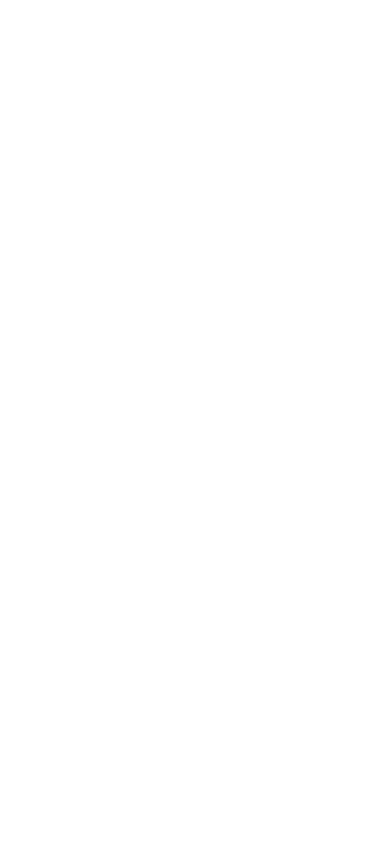
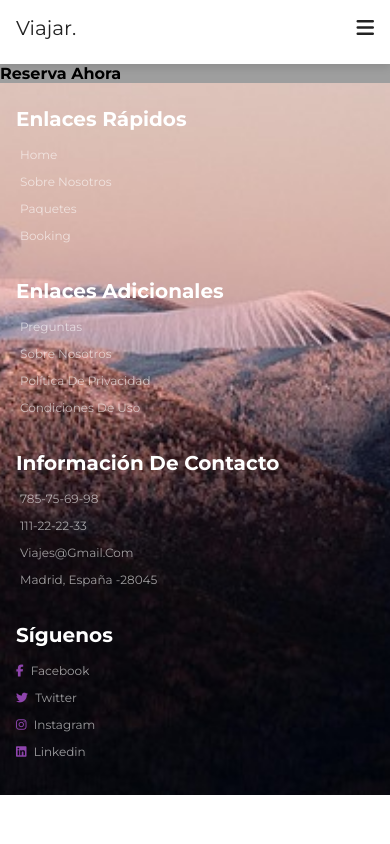
Before and after one commit to almudenadomenech/PROYECTO_PAGINAWEB, a PHP site: page /booking.php in a window 390 px wide. Before the commit the page is empty. Run offline with PHP 8.4, Linux system fonts and the light colour scheme; grey boxes are pictures that could not be loaded.

Commit message:
creados html

```diff
--- a/booking.php
+++ b/booking.php
@@ -0,0 +1,89 @@
+<!DOCTYPE html>
+<html lang="en">
+<head>
+    <meta charset="UTF-8">
+    <meta name="viewport" content="width=device-width, initial-scale=1.0">
+    <title>About</title>
+
+    <!-- swiper css link -->
+    <link
+  rel="stylesheet"
+  href="https://cdn.jsdelivr.net/npm/swiper@11/swiper-bundle.min.css"
+/>
+
+     <!-- font awesone cdn link  -->
+     <link rel="stylesheet" href="https://cdnjs.cloudflare.com/ajax/libs/font-awesome/6.7.2/css/all.min.css" integrity="sha512-Evv84Mr4kqVGRNSgIGL/F/aIDqQb7xQ2vcrdIwxfjThSH8CSR7PBEakCr51Ck+w+/U6swU2Im1vVX0SVk9ABhg==" crossorigin="anonymous" referrerpolicy="no-referrer" />
+     <link rel="stylesheet" href="css/style.css">
+</head>
+<body>
+
+<section class="header">
+
+    <a href="home.php" class= "logo"> viajar.</a>
+
+    <nav class="navbar">
+        <a href="home.php">Home</a>
+        <a href="acercaDe.php">Acerca de</a>
+        <a href="paquetes.php">Paquetes</a>
+        <a href="booking.php">Booking</a>
+    </nav>
+    <div id="menu-btn" class="fas fa-bars"></div>
+
+</section>
+
+<div class="heading" style="background:url(images/header-3.png) no-repeat" >
+    <h1>Reserva ahora</h1>
+</div>
+
+
+
+
+
+  <!-- seccion footer   -->
+<section class="footer">
+
+    <div class="box-container">
+
+        <div class="box">
+            <h3>Enlaces rápidos</h3>
+        <a href="home.php"> <i class="i.fas.fa-angle-right"></i>  Home</a>
+        <a href="acercaDe.php"> <i class="i.fas.fa-angle-right"></i>Sobre nosotros</a>
+        <a href="paquetes.php"><i class="i.fas.fa-angle-right"></i>Paquetes</a>
+        <a href="booking.php"><i class="i.fas.fa-angle-right"></i>Booking</a>
+        </div>
+
+        <div class="box">
+            <h3> Enlaces adicionales</h3>
+        <a href="#"> <i class="i.fas.fa-angle-right"></i>Preguntas</a>
+        <a href="#"> <i class="i.fas.fa-angle-right"></i>Sobre nosotros</a>
+        <a href="#"> <i class="i.fas.fa-angle-right"></i>Política de privacidad</a>
+        <a href="#"> <i class="i.fas.fa-angle-right"></i>Condiciones de uso</a>
+        </div>
+
+        <div class="box">
+            <h3>Información de contacto</h3>
+        <a href="#"> <i class="i.fas.fa-phone"> </i>785-75-69-98</a>
+        <a href="#"> <i class="i.fas.fa-phone"> </i>111-22-22-33</a>
+        <a href="#"> <i class="i.fas.fa-envelope"> </i>viajes@gmail.com</a>
+        <a href="#"> <i class="i.fas.fa-map"> </i>madrid, españa -28045</a>
+        </div>
+
+        <div class="box">
+            <h3>Síguenos</h3>
+            <a href="#"> <i class="fab fa-facebook-f"></i> facebook </a>
+            <a href="#"> <i class="fab fa-twitter"></i> twitter </a>
+            <a href="#"> <i class="fab fa-instagram"></i> instagram </a>
+            <a href="#"> <i class="fab fa-linkedin"></i> linkedin </a>
+        </div>
+
+    </div>
+
+
+</section>
+
+<!-- swiper js link  -->
+<script src="https://cdn.jsdelivr.net/npm/swiper@11/swiper-bundle.min.js"></script>
+
+     <script src="js/script.js"></script>
+</body>
+</html>
--- a/css/style.css
+++ b/css/style.css
@@ -3,8 +3,15 @@
 :root{
     --main-color: #8e44ad;
     --black: #222;
-    --white: #222;
+    --white: #fff;
     --light-black: #777;
+    --light-white: #fff9;
+    --dark-bg: rgba(0,0,0, .7);
+    --light-bg: #eee;
+    --border: 1rem solid var(--black);
+    --box-shadow: 0 .5rem 1rem rgba(0,0,0, .1);
+    --text-shadow: 0 1.5rem 3rem rgba(0,0,0, .3);
+
 
 }
 * {
@@ -15,3 +22,189 @@
     text-decoration: none;
     text-transform: capitalize;
 }
+
+html{
+    font-size:62.5% ;
+    overflow: hidden;
+}
+
+html::-webkit-scrollbar{
+    width: 1rem;
+}
+
+html::-webkit-scrollbar-track{
+    background-color:  var(--main-color);
+}
+
+html::-webkit-scrollbar-thumb{
+    background-color:  var(--white);
+}
+
+section{
+    padding: 5rem 10px;
+}
+.header{
+   position: sticky;
+   top: 0; left: 0; right: 0;
+   z-index: 1000;
+   background-color: var(--white);
+   display: flex;
+   padding-top: 2rem;
+   box-shadow: var(--box-shadow);
+   align-items: center;
+   justify-content: space-between;
+}
+
+.header .logo{
+    font-size: 2.5rem;
+    color: var(--black);
+}
+.header .navbar a{
+    font-size: 2rem;
+    margin-left: 2rem;
+    color: var(--black);
+
+}
+
+.header .navbar a:hover{
+    color: var(--main-color);
+}
+
+#menu-btn{
+    font-size: 2.5rem;
+    cursor: pointer;
+    color: var(--black);
+    display: none;
+}
+
+
+
+
+
+
+
+
+
+
+
+
+
+
+
+
+
+
+
+
+
+
+
+
+
+
+
+.footer{
+    background: url(../images/footer-bg.jpg) no-repeat;
+    background-size: cover;
+    background-position: center;
+    background-attachment: fixed;
+
+}
+
+.footer .box-container{
+    display: grid;
+    grid-template-columns: repeat(auto-fit, minmax(25rem, 1fr));
+    gap: 3rem
+}
+
+.footer .box-container .box h3{
+    color: var(--white);
+    font-size: 2.5rem;
+    padding-bottom: 2rem;
+}
+.footer .box-container .box a{
+    color: var(--light-white);
+    font-size: 1.5rem;
+    padding-bottom: 1.5rem;
+    display: block;
+}
+
+.footer .box-container .box a i{
+    color: var(--main-color);
+    padding-right: .5rem;
+    transition: .2s linear;
+}
+
+.footer .box-container .box a:hover i{
+    padding-right: 2rem;
+}
+
+
+
+
+
+
+
+
+
+
+
+
+
+
+
+/* media queries */
+@media(max-width:1200px){
+    section{
+        padding: 3rem 5%;
+    }
+}
+
+@media(max-width:991px){
+
+    html{
+        font-size: 55%;
+    }
+    section{
+        padding: 3rem 2rem;
+    }
+}
+
+@media(max-width:768px){
+    #menu-btn{
+        display: inline-block;
+        transition: .2s linear;
+    }
+
+    #menu-btn.fa-times{
+       transform: rotate(180deg);
+    }
+
+    .header .navbar{
+        position: absolute;
+        top: 99%; left: 0; right: 0;
+        background-color: var(--white);
+        border-top: var(--border);
+        padding: 2rem;
+        clip-path: polygon(0 0, 100% 0, 100% 0, 0 0);
+
+    }
+
+    .header .navbar.active{
+        clip-path: polygon(0 0, 100% 0, 100% 100%, 0 100%);
+    }
+
+    .header .navbar a{
+        display: block;
+        margin: 2rem;
+        text-align: center;
+    }
+}
+
+@media(max-width:450px){
+
+    html{
+        font-size: 50%;
+    }
+
+}
--- a/js/script.js
+++ b/js/script.js
@@ -0,0 +1,7 @@
+let menu= document.querySelector('#menu-btn');
+let navbar = document.querySelector('.header .navbar');
+
+menu.onclick = () =>{
+    menu.classList.toggle('fa-times');
+    navbar.classList.toggle('active');
+}
```
Also changed, not shown: AcercaDe.php (+89 -0 lines), home.php (+61 -1 lines), paquetes.php (+89 -0 lines), README.md, images/footer-bg.jpg (added).
